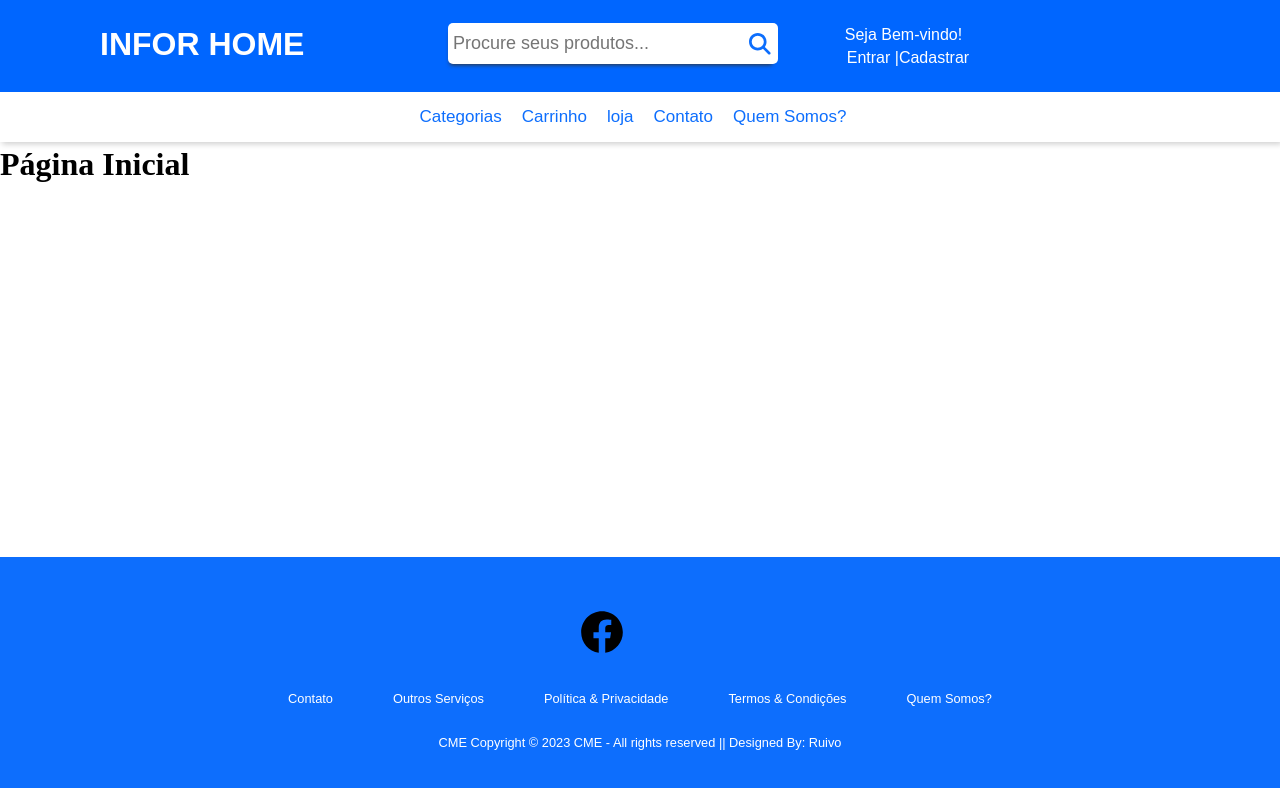
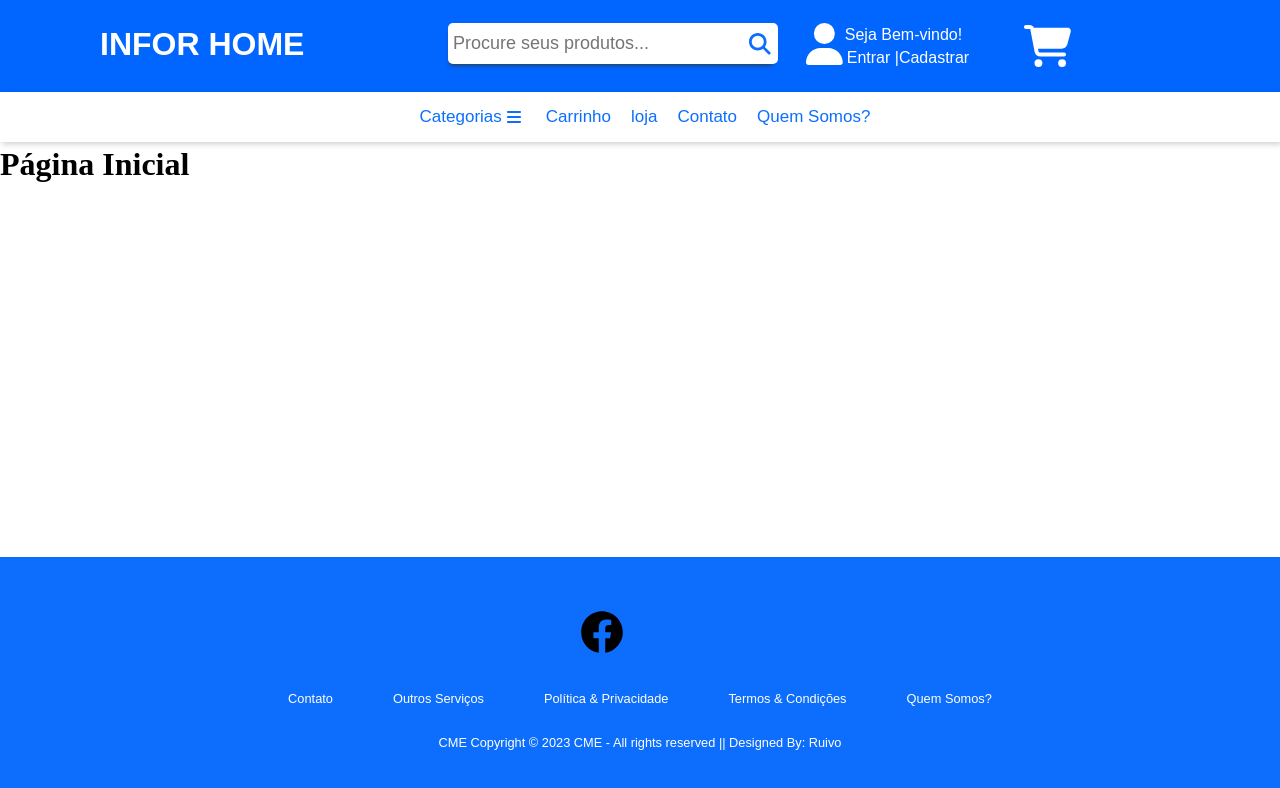
Before and after one commit to Rikelme453/Infor, a React (Vite) app in the folder frontend/: page / in a window 1280 px wide. Shown: the top 788 px of the page. Built offline with nearby package versions, Linux system fonts and the light colour scheme; no server answers.

Commit message:
Grandes Mudanças Visuais

```diff
--- a/frontend/src/App.css
+++ b/frontend/src/App.css
@@ -127,11 +127,8 @@ body {
      box-shadow: 2px 2px 6px rgba(0, 0, 0, 0.2);
      display: flex;
      z-index: 1;
-
-
     box-shadow: 2px 2px 6px rgba(0, 0, 0, 0.2);
     display: flex;
-    z-index: -1;
 }
 .SubNav a {
     position: relative;
--- a/frontend/src/App.jsx
+++ b/frontend/src/App.jsx
@@ -3,7 +3,7 @@ import Search from './components/Search.jsx';
 import Footer from './components/footer.jsx';
 import './App.css'
 import { FontAwesomeIcon } from '@fortawesome/react-fontawesome';
-import { faSearch } from '@fortawesome/free-solid-svg-icons';
+import { faBars, faCartShopping, faSearch, faUser } from '@fortawesome/free-solid-svg-icons';
 import Routes from './Routes.jsx'
 import Loja from './pages/Loja/loja'
 import Home from './pages/Home/home'
@@ -30,14 +30,16 @@ function App() {
 
 
             </ul>
+            <FontAwesomeIcon icon={faUser} className='user'/>
             <p class="navPg">Seja Bem-vindo!</p>
             <div class="link">
               <a href="#">Entrar |</a>
               <a href="%">Cadastrar</a>
             </div>
+            <FontAwesomeIcon icon={faCartShopping} className='cart'/>
           </div>
           <div className="SubNav">
-            <a href="#">Categorias</a>
+            <a href="#">Categorias<FontAwesomeIcon icon={faBars} className='cat' /></a>
             <a href="#">Carrinho</a>
             <a href="/loja" element = {<Loja />} >loja</a>
             <a href="#">Contato</a>
```
